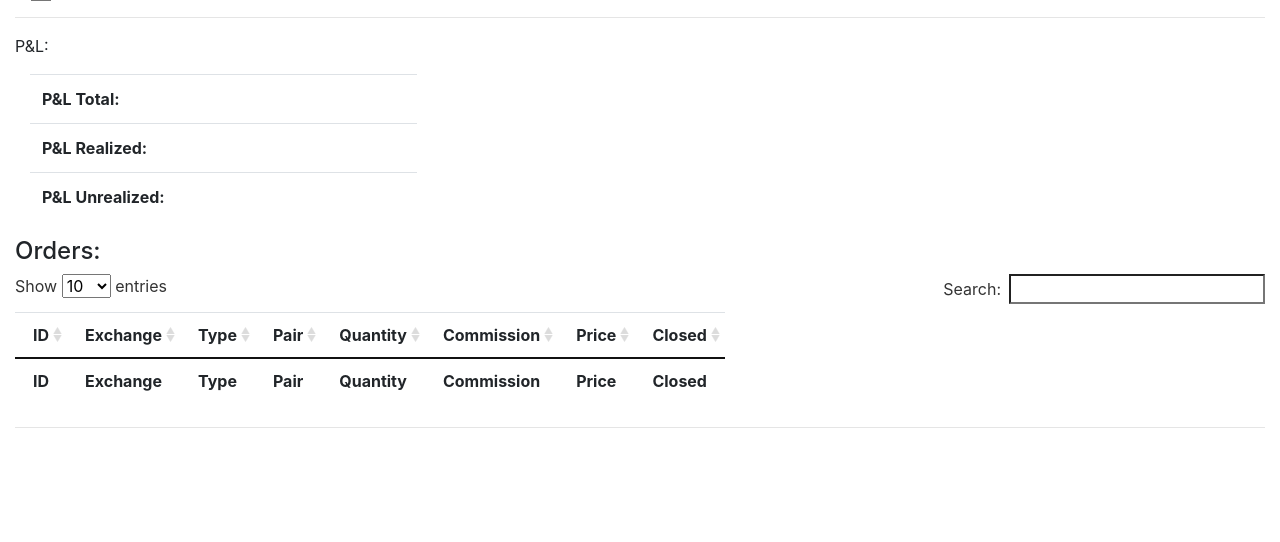
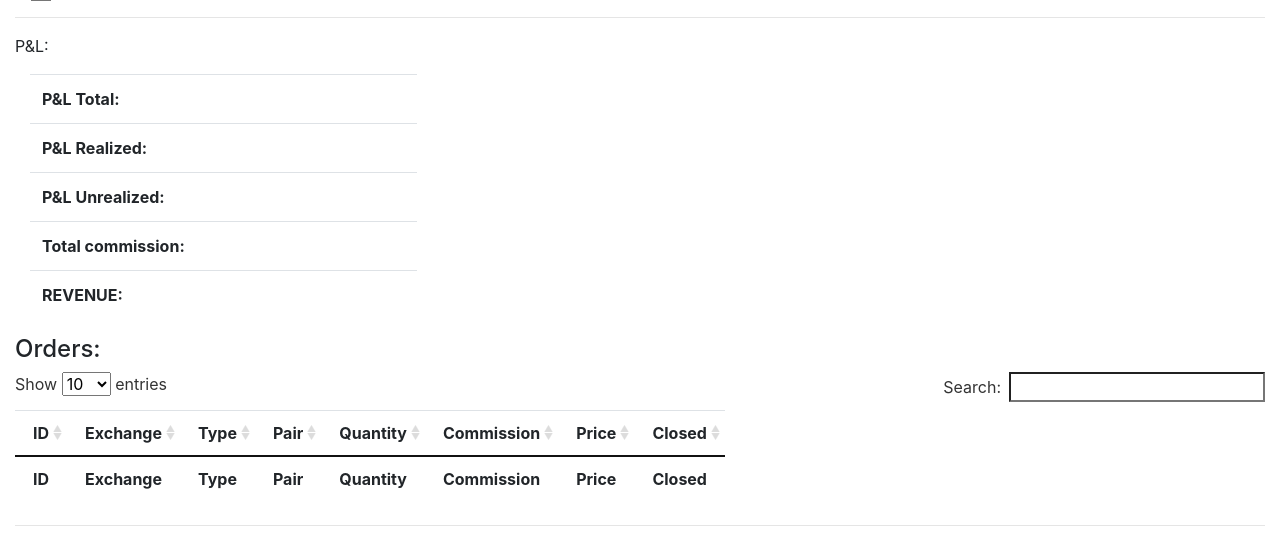
Before and after one commit to kuzentio/mitra, a Django app: page /orders/bittrex/ in a window 1280 px wide. Shown: the part 366-908 px from the top of the page. Before the commit the page ends 794 px from the top, so only its background shows below. Run offline with Django 3.2, Linux system fonts and the light colour scheme; data comes from the database, SQL or seed files in the repository; data that the repository does not hold is empty; parts of the project's set-up code (start-up, migrations or seed data) failed here and were passed over; some libraries are stand-ins or nearby versions.

Commit message:
minor improvements

```diff
--- a/apps/api/views.py
+++ b/apps/api/views.py
@@ -43,9 +43,10 @@
 
     def finalize_response(self, request, response, *args, **kwargs):
         response = super(APIOrderView, self).finalize_response(request, response)
+        if self.get_queryset().exists():
 
-        pnl = utils.get_orders_pnl(self.get_queryset().all())
-        response.data.update(pnl)
+            pnl = utils.get_orders_pnl(self.get_queryset().all())
+            response.data.update(pnl)
         response.data.update(
             {'pairs': list(self.get_queryset().all().values_list('pair', flat=True).distinct())}
         )
--- a/apps/order/templates/order/order_list.html
+++ b/apps/order/templates/order/order_list.html
@@ -53,6 +53,14 @@
                 <tr>
                     <th>P&L Unrealized:</th>
                     <td id="id-pnl-unrealized"></td>
+                </tr>
+                <tr>
+                    <th>Total commission:</th>
+                    <td id="id-total-commission"></td>
+                </tr>
+                <tr>
+                    <th>REVENUE:</th>
+                    <td id="id-revenue"></td>
                 </tr>
             </tbody>
         </table>
@@ -147,11 +155,14 @@
             "ajax": {
                 url:"{% url 'api:api_order_list' exchange_name=exchange_name %}?format=datatables",
                 dataSrc: function(json) {
+                    console.log(json);
                     var _pairs = json.pairs;
                     if (typeof _pairs !== 'undefined' && _pairs.length === 1){
                         $('#id-pnl-total').html(json.pnl_total);
                         $('#id-pnl-realized').html(json.pnl_realized);
                         $('#id-pnl-unrealized').html(json.pnl_unrealized);
+                        $('#id-total-commission').html(json.total_commission);
+                        $('#id-revenue').html(json.revenue);
                         init_pairs(_pairs);
                         $('#id_pair').val(_pairs);
                     }
--- a/config/settings/local.py
+++ b/config/settings/local.py
@@ -61,15 +61,10 @@
 MITRA_DUMMY_BITTREX_API_SECRET = 'a9eb1d61422b4b8a9253e20949be66d5'  # TODO: required
 
 BOOTSTRAP4 = {
-    # 'jquery_url': '//code.jquery.com/jquery.min.js',
     'jquery_url': STATIC_URL + 'jquery/dist/jquery.js',
-    # 'base_url': '//maxcdn.bootstrapcdn.com/bootstrap/3.3.7/',
     'base_url': STATIC_URL + 'bootstrap/',
-    # 'css_url': None,
     'css_url': STATIC_URL + 'bootstrap/dist/css/bootstrap.css',
     'theme_url': None,
-    # 'theme_url': STATIC_URL + 'bootstrap/dist/css/bootstrap-theme.css',
-    # 'javascript_url': None,
     'javascript_url': STATIC_URL + 'bootstrap/dist/js/bootstrap.js',
     'javascript_in_head': False,
     'include_jquery': False,
```
Also changed, not shown: apps/order/utils.py (+7 -2 lines).
